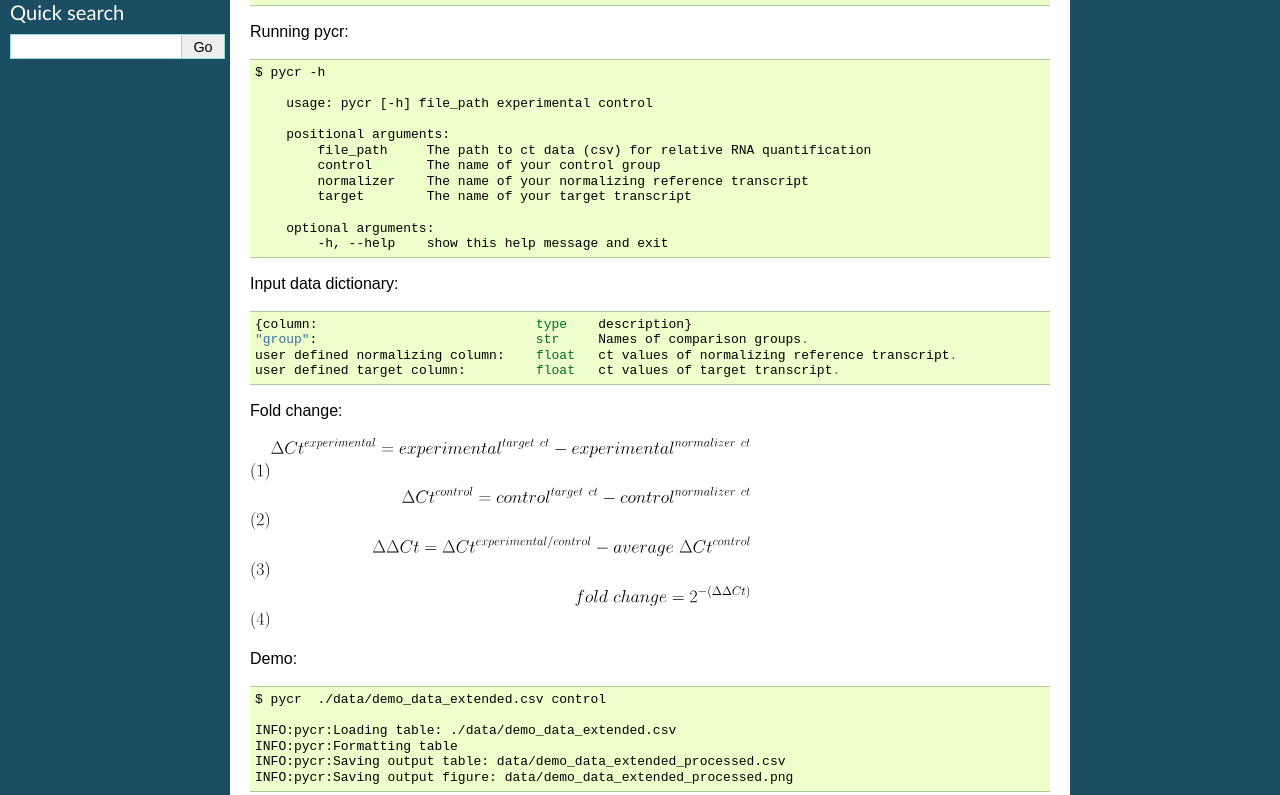
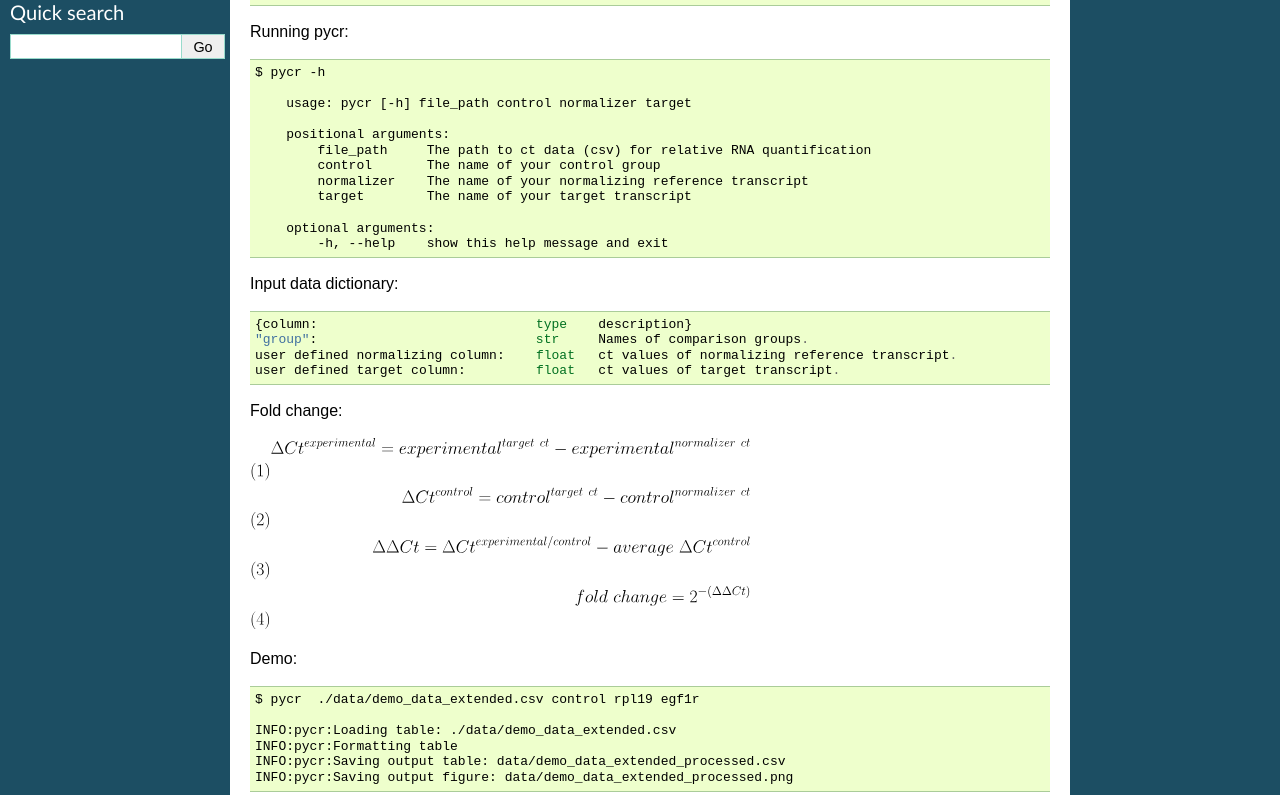
Before and after one commit to patrickmlong/pycr, a Sphinx documentation site: the page built from docs/index.rst, in a window 1280 px wide. Shown: the part 229-1024 px from the top of the page. Built offline with Sphinx 7.4.7, drawn with Linux system fonts in a browser that asks for light colours.

Commit message:
Update index.rst

```diff
--- a/docs/index.rst
+++ b/docs/index.rst
@@ -10,7 +10,7 @@ Running pycr::
 
     $ pycr -h
 
-        usage: pycr [-h] file_path experimental control
+        usage: pycr [-h] file_path control normalizer target
 
         positional arguments:
             file_path     The path to ct data (csv) for relative RNA quantification
@@ -40,7 +40,7 @@ Fold change:
 
 Demo::
 
-    $ pycr  ./data/demo_data_extended.csv control
+    $ pycr  ./data/demo_data_extended.csv control rpl19 egf1r
 
     INFO:pycr:Loading table: ./data/demo_data_extended.csv
     INFO:pycr:Formatting table
```
